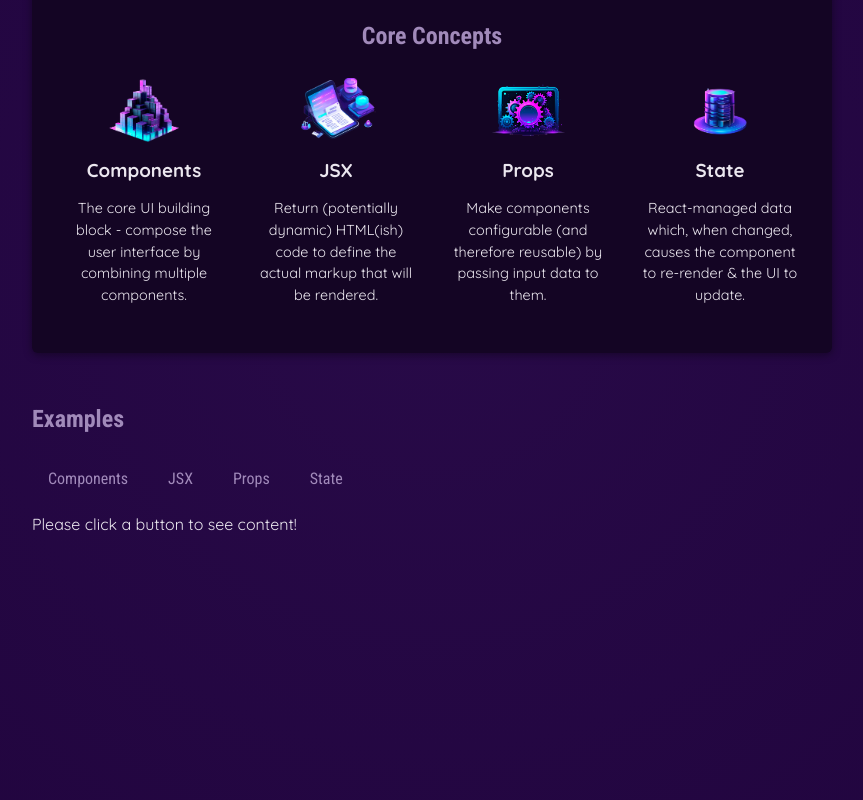
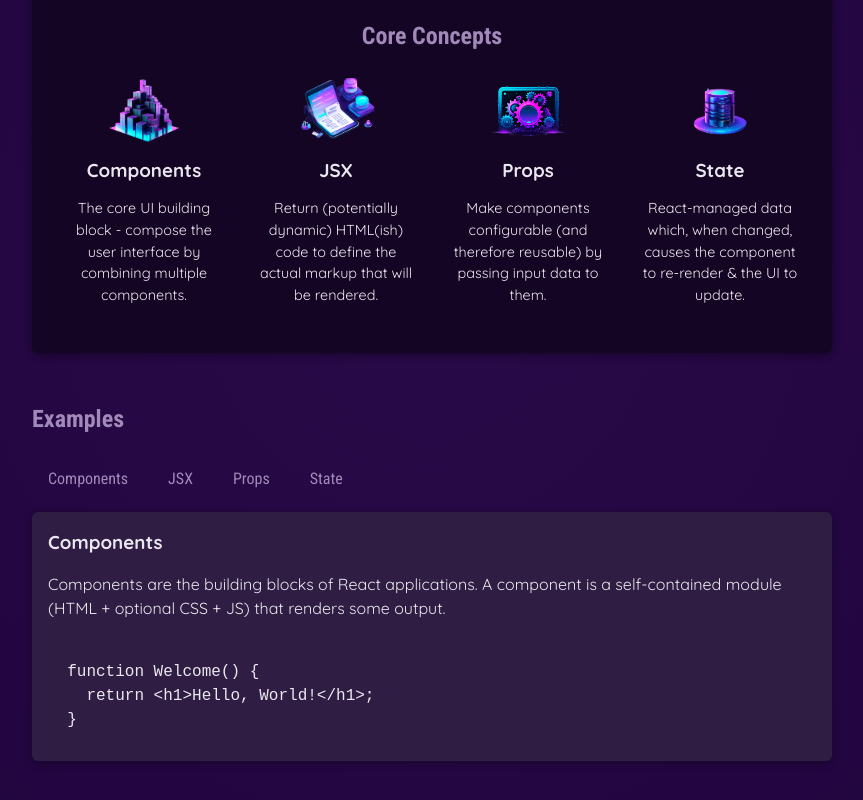
Before and after one commit to MuhammadArsalanShah/React-Starting-Project, a React (Vite) app: page / in a window 1280 px wide. Shown: the part 346-1146 px from the top of the page, without its empty margins (208-1071 px from the left). Built offline with nearby package versions, Linux system fonts and the light colour scheme.

Commit message:
Deriving data based on state

```diff
--- a/src/App.jsx
+++ b/src/App.jsx
@@ -1,6 +1,6 @@
 import { useState } from 'react';
 
-import { CORE_CONCEPTS } from "./data.js";
+import { CORE_CONCEPTS, EXAMPLES } from "./data.js";
 import Header from "./components/Header/Header.jsx";
 import CoreConcept from "./components/CoreConcept.jsx";
 import TabButton from "./components/TabButton.jsx";
@@ -9,11 +9,10 @@
 
   console.log('APP Component Running')
 
-  const [seletedTopic, setSelectedTopic] = useState('Please click a button to see content!');
+  const [seletedTopic, setSelectedTopic] = useState('components');
 
   function handleSelect(selectedButton) {
     setSelectedTopic(selectedButton);
-    console.log("From handleSelect function:",seletedTopic);
   }
 
   return (
@@ -41,7 +40,13 @@
             <TabButton onSelect={() => handleSelect('props')}>Props</TabButton>
             <TabButton onSelect={() => handleSelect('state')}>State</TabButton>
           </menu>
-          {seletedTopic}
+          <div id='tab-content'>
+            <h3>{EXAMPLES[seletedTopic].title}</h3>
+            <p>{EXAMPLES[seletedTopic].description}</p>
+            <pre>
+              <code>{EXAMPLES[seletedTopic].code}</code>
+            </pre>
+          </div>
         </section>
       </main>
     </div>
--- a/src/data.js
+++ b/src/data.js
@@ -1,31 +1,82 @@
-import componentsImg from './assets/components.png';
-import propsImg from './assets/config.png';
-import jsxImg from './assets/jsx-ui.png';
-import stateImg from './assets/state-mgmt.png';
+import componentsImg from "./assets/components.png";
+import propsImg from "./assets/config.png";
+import jsxImg from "./assets/jsx-ui.png";
+import stateImg from "./assets/state-mgmt.png";
 
 export const CORE_CONCEPTS = [
   {
     image: componentsImg,
-    title: 'Components',
+    title: "Components",
     description:
-      'The core UI building block - compose the user interface by combining multiple components.',
+      "The core UI building block - compose the user interface by combining multiple components.",
   },
   {
     image: jsxImg,
-    title: 'JSX',
+    title: "JSX",
     description:
-      'Return (potentially dynamic) HTML(ish) code to define the actual markup that will be rendered.',
+      "Return (potentially dynamic) HTML(ish) code to define the actual markup that will be rendered.",
   },
   {
     image: propsImg,
-    title: 'Props',
+    title: "Props",
     description:
-      'Make components configurable (and therefore reusable) by passing input data to them.',
+      "Make components configurable (and therefore reusable) by passing input data to them.",
   },
   {
     image: stateImg,
-    title: 'State',
+    title: "State",
     description:
-      'React-managed data which, when changed, causes the component to re-render & the UI to update.',
+      "React-managed data which, when changed, causes the component to re-render & the UI to update.",
   },
 ];
+
+export const EXAMPLES = {
+  components: {
+    title: "Components",
+    description:
+      "Components are the building blocks of React applications. A component is a self-contained module (HTML + optional CSS + JS) that renders some output.",
+    code: `
+  function Welcome() {
+    return <h1>Hello, World!</h1>;
+  }`,
+  },
+  jsx: {
+    title: "JSX",
+    description:
+      "JSX is a syntax extension to JavaScript. It is similar to a template language, but it has full power of JavaScript (e.g., it may output dynamic content).",
+    code: `
+  <div>
+    <h1>Welcome {userName}</h1>
+    <p>Time to learn React!</p>
+  </div>`,
+  },
+  props: {
+    title: "Props",
+    description:
+      "Components accept arbitrary inputs called props. They are like function arguments.",
+    code: `
+  function Welcome(props) {
+    return <h1>Hello, {props.name}</h1>;
+  }`,
+  },
+  state: {
+    title: "State",
+    description:
+      "State allows React components to change their output over time in response to user actions, network responses, and anything else.",
+    code: `
+  function Counter() {
+    const [isVisible, setIsVisible] = useState(false);
+
+    function handleClick() {
+      setIsVisible(true);
+    }
+
+    return (
+      <div>
+        <button onClick={handleClick}>Show Details</button>
+        {isVisible && <p>Amazing details!</p>}
+      </div>
+    );
+  }`,
+  },
+};
```
